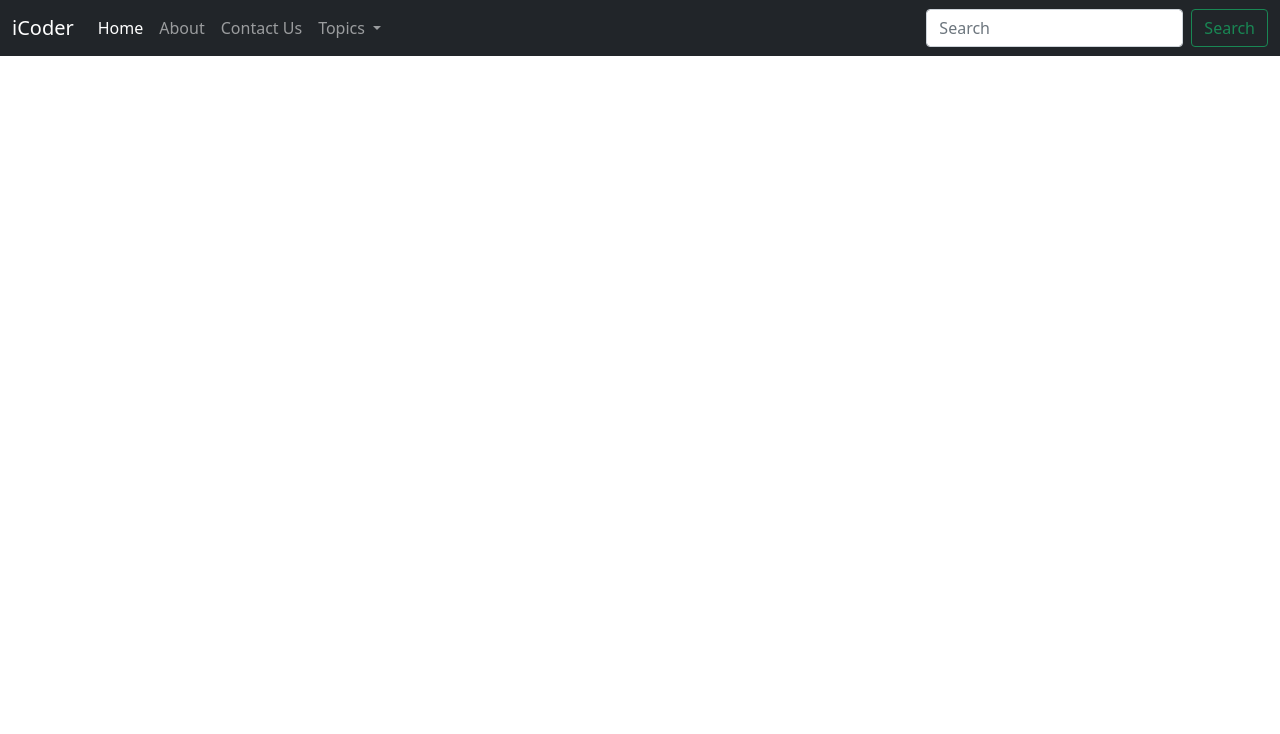
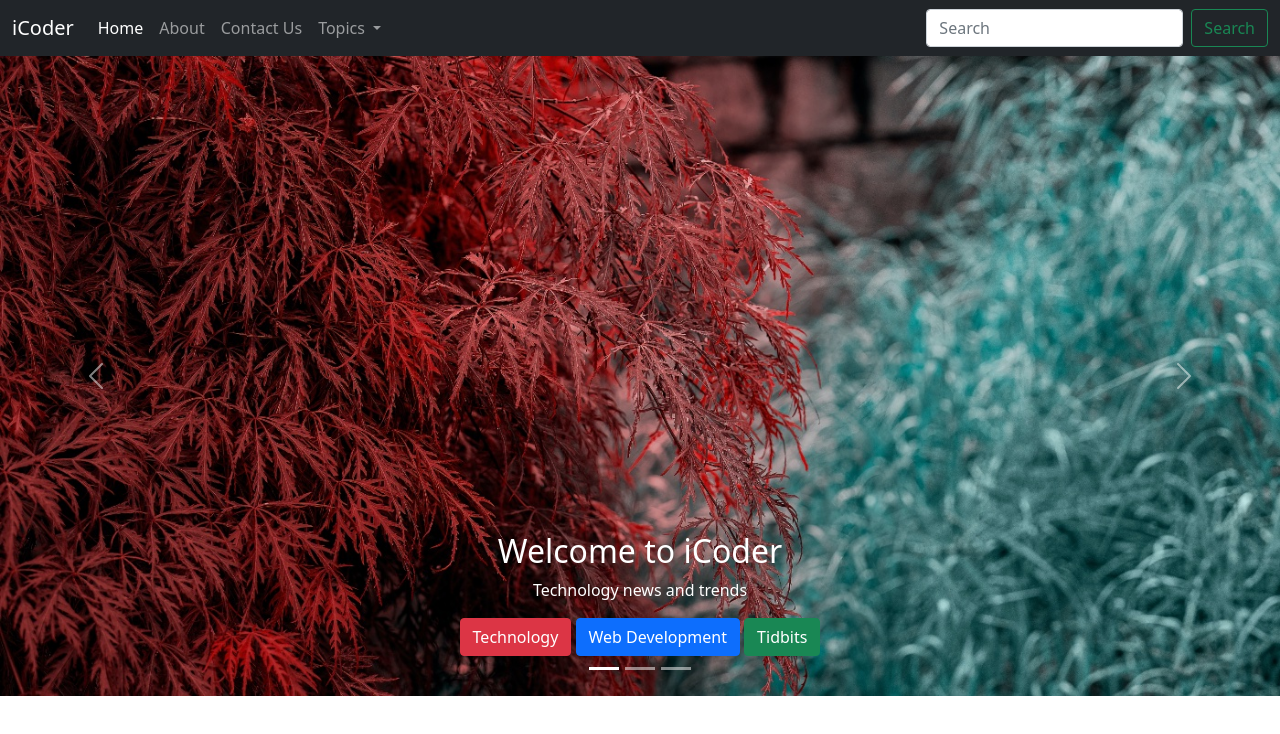
Before and after one commit to rbansal42/Learning, a plain HTML site: page index.html in a window 1280 px wide. Drawn offline with nearby package versions, Linux system fonts and the light colour scheme.

Commit message:
Hero Page

```diff
--- a/index.html
+++ b/index.html
@@ -14,7 +14,7 @@
 </head>
 
 <body>
-    <nav class="navbar navbar-expand-lg bg-body-tertiary bg-dark navbar-dark">
+    <nav class="navbar navbar-expand-lg bg-body-tertiary bg-dark navbar-dark sticky-top">
         <div class="container-fluid">
             <a class="navbar-brand" href="#">iCoder</a>
             <button class="navbar-toggler" type="button" data-bs-toggle="collapse"
@@ -57,6 +57,59 @@
         </div>
     </nav>
 
+    <div id="carouselExampleCaptions" class="carousel slide carousel-fade">
+        <div class="carousel-indicators">
+            <button type="button" data-bs-target="#carouselExampleCaptions" data-bs-slide-to="0" class="active"
+                aria-current="true" aria-label="Slide 1"></button>
+            <button type="button" data-bs-target="#carouselExampleCaptions" data-bs-slide-to="1"
+                aria-label="Slide 2"></button>
+            <button type="button" data-bs-target="#carouselExampleCaptions" data-bs-slide-to="2"
+                aria-label="Slide 3"></button>
+        </div>
+        <div class="carousel-inner">
+            <div class="carousel-item active">
+                <img src="/src/carousel/c3.jpg" class="d-block w-100" alt="...">
+                <div class="carousel-caption d-none d-md-block">
+                    <h2>Welcome to iCoder</h2>
+                    <p>Technology news and trends</p>
+                    <div class="btn btn-danger">Technology</div>
+                    <div class="btn btn-primary">Web Development</div>
+                    <div class="btn btn-success">Tidbits</div>
+                </div>
+            </div>
+            <div class="carousel-item">
+                <img src="/src/carousel/c1.jpg" class="d-block w-100" alt="...">
+                <div class="carousel-caption d-none d-md-block">
+                    <h2>Award Winning Blog</h2>
+                    <p>Technology news and trends</p>
+                    <div class="btn btn-danger">Technology</div>
+                    <div class="btn btn-primary">Web Development</div>
+                    <div class="btn btn-success">Tidbits</div>
+                </div>
+            </div>
+            <div class="carousel-item">
+                <img src="/src/carousel/c2.jpg" class="d-block w-100" alt="...">
+                <div class="carousel-caption d-none d-md-block">
+                    <h2>The Best Coding Blog</h2>
+                    <p>Technology news and trends</p>
+                    <div class="btn btn-danger">Technology</div>
+                    <div class="btn btn-primary">Web Development</div>
+                    <div class="btn btn-success">Tidbits</div>
+                </div>
+            </div>
+        </div>
+        <button class="carousel-control-prev" type="button" data-bs-target="#carouselExampleCaptions"
+            data-bs-slide="prev">
+            <span class="carousel-control-prev-icon" aria-hidden="true"></span>
+            <span class="visually-hidden">Previous</span>
+        </button>
+        <button class="carousel-control-next" type="button" data-bs-target="#carouselExampleCaptions"
+            data-bs-slide="next">
+            <span class="carousel-control-next-icon" aria-hidden="true"></span>
+            <span class="visually-hidden">Next</span>
+        </button>
+    </div>
+
     <!-- Optional JavaScript; choose one of the two! -->
 
     <!-- Option 1: Bootstrap Bundle with Popper -->
```
Also changed, not shown: src/carousel/c1.jpg (added), src/carousel/c2.jpg (added), src/carousel/c3.jpg (added), 2 other files.
